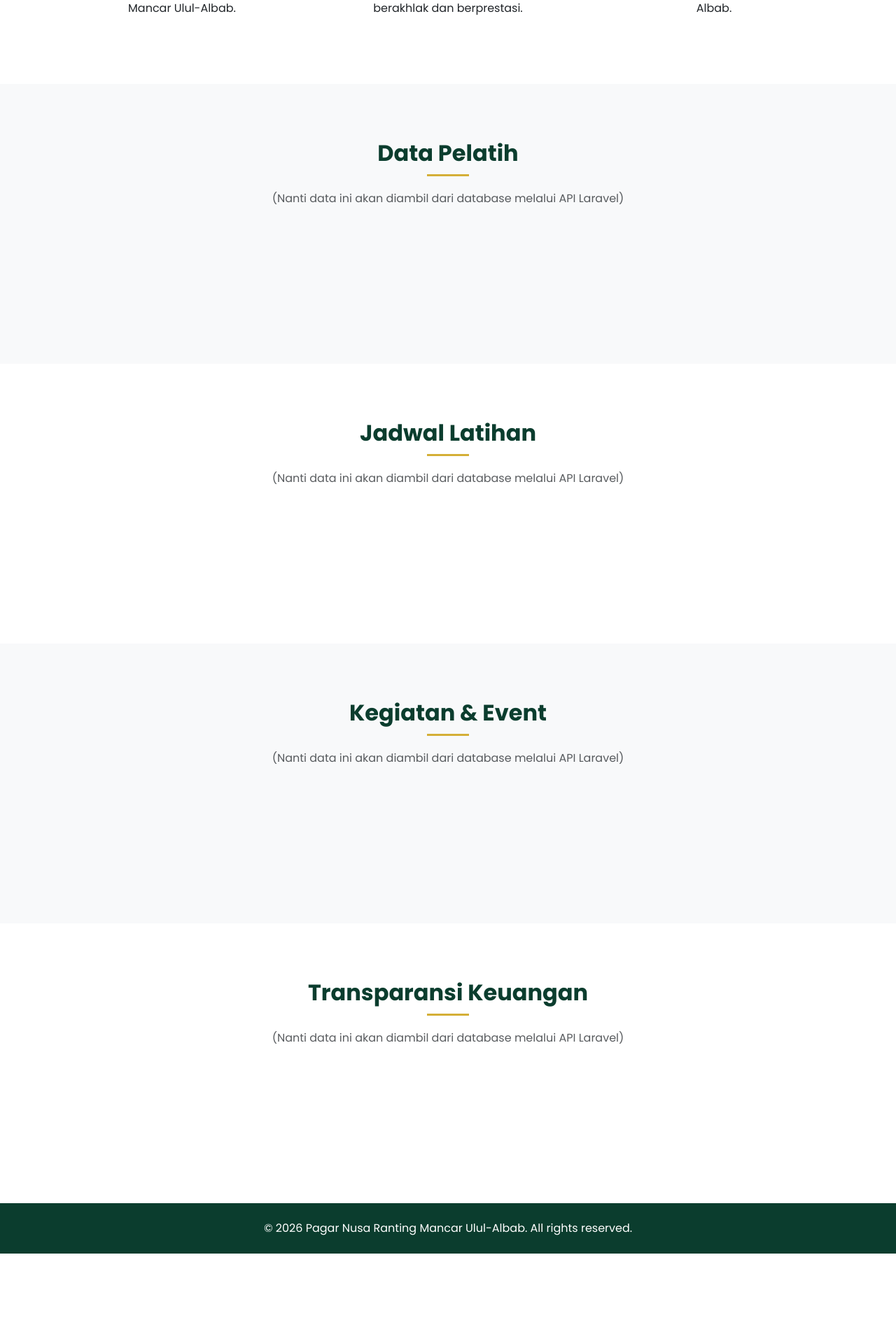
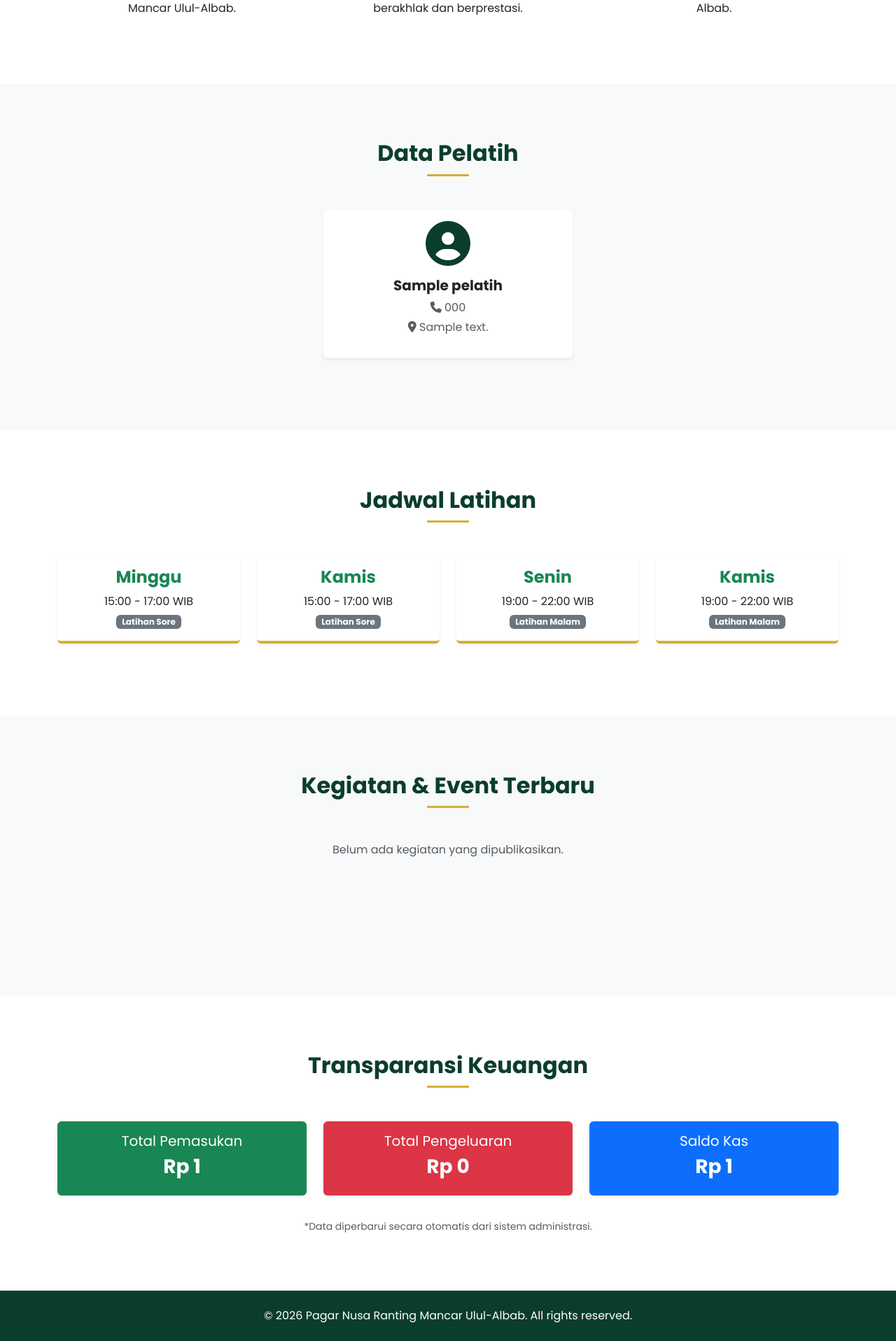
Before and after one commit to SeanDedsec/pagarnusa-ululalbab, a Laravel app: page / in a window 1280 px wide. Shown: the part 1104-3021 px from the top of the page at 70% size. Before the commit the page ends 2896 px from the top, so only its background shows below. Run offline with Laravel 12, Linux system fonts and the light colour scheme; data comes from the database, SQL or seed files in the repository; tables that the repository leaves empty hold one stand-in row (values such as "Sample post"); some libraries are stand-ins or nearby versions.

Commit message:
Fitur: Integrasi Halaman Publik dengan Database

```diff
--- /dev/null
+++ b/app/Http/Controllers/Site/HomeController.php
@@ -0,0 +1,30 @@
+<?php
+
+namespace App\Http\Controllers\Site;
+
+use App\Http\Controllers\Controller;
+use Illuminate\Http\Request;
+use App\Models\Pelatih;
+use App\Models\JadwalLatihan;
+use App\Models\Kegiatan;
+use App\Models\Keuangan;
+
+class HomeController extends Controller
+{
+    public function index()
+    {
+        // Ambil data dari database
+        $pelatih = Pelatih::all();
+        $jadwal = JadwalLatihan::all();
+
+        // Hanya tampilkan kegiatan yang sudah dipublikasi
+        $kegiatan = Kegiatan::where('status_publikasi', 'publikasi')->orderBy('tanggal', 'desc')->take(3)->get();
+
+        // Hitung total transparansi keuangan
+        $totalMasuk = Keuangan::where('jenis_transaksi', 'masuk')->sum('nominal');
+        $totalKeluar = Keuangan::where('jenis_transaksi', 'keluar')->sum('nominal');
+        $saldo = $totalMasuk - $totalKeluar;
+
+        return view('site.home', compact('pelatih', 'jadwal', 'kegiatan', 'totalMasuk', 'totalKeluar', 'saldo'));
+    }
+}
--- /dev/null
+++ b/app/Models/Kegiatan.php
@@ -0,0 +1,14 @@
+<?php
+
+namespace App\Models;
+
+use Illuminate\Database\Eloquent\Model;
+use Illuminate\Database\Eloquent\Factories\HasFactory;
+
+
+class Kegiatan extends Model
+{
+    use HasFactory;
+    protected $table = 'kegiatan';
+    protected $fillable = ['judul', 'deskripsi', 'tanggal', 'lokasi', 'status_publikasi'];
+}
--- a/resources/views/site/home.blade.php
+++ b/resources/views/site/home.blade.php
@@ -173,28 +173,101 @@
     <section id="pelatih" class="bg-light-custom">
         <div class="container">
             <h2 class="section-title">Data Pelatih</h2>
-            <p class="text-center text-muted">(Nanti data ini akan diambil dari database melalui API Laravel)</p>
+            <div class="row mt-5 justify-content-center">
+                @forelse($pelatih as $p)
+                <div class="col-md-4 mb-4">
+                    <div class="card border-0 shadow-sm text-center h-100">
+                        <div class="card-body">
+                            <i class="fas fa-user-circle fa-4x mb-3" style="color: var(--hijau-tua);"></i>
+                            <h5 class="fw-bold">{{ $p->nama_pelatih }}</h5>
+                            <p class="text-muted mb-1"><i class="fas fa-phone"></i> {{ $p->no_hp }}</p>
+                            <p class="text-muted"><i class="fas fa-map-marker-alt"></i> {{ $p->alamat }}</p>
+                        </div>
+                    </div>
+                </div>
+                @empty
+                <div class="col-12 text-center text-muted">Belum ada data pelatih.</div>
+                @endforelse
+            </div>
         </div>
     </section>
 
     <section id="jadwal">
         <div class="container">
             <h2 class="section-title">Jadwal Latihan</h2>
-            <p class="text-center text-muted">(Nanti data ini akan diambil dari database melalui API Laravel)</p>
+            <div class="row mt-5 justify-content-center">
+                @forelse($jadwal as $j)
+                <div class="col-md-3 mb-4">
+                    <div class="card border-0 shadow-sm text-center h-100" style="border-bottom: 4px solid var(--emas) !important;">
+                        <div class="card-body">
+                            <h4 class="fw-bold text-success">{{ $j->hari }}</h4>
+                            <p class="mb-1">{{ \Carbon\Carbon::parse($j->jam_mulai)->format('H:i') }} - {{ \Carbon\Carbon::parse($j->jam_selesai)->format('H:i') }} WIB</p>
+                            <span class="badge bg-secondary">{{ $j->keterangan }}</span>
+                        </div>
+                    </div>
+                </div>
+                @empty
+                <div class="col-12 text-center text-muted">Belum ada jadwal latihan.</div>
+                @endforelse
+            </div>
         </div>
     </section>
 
+
     <section id="kegiatan" class="bg-light-custom">
         <div class="container">
-            <h2 class="section-title">Kegiatan & Event</h2>
-            <p class="text-center text-muted">(Nanti data ini akan diambil dari database melalui API Laravel)</p>
+            <h2 class="section-title">Kegiatan & Event Terbaru</h2>
+            <div class="row mt-5">
+                @forelse($kegiatan as $k)
+                <div class="col-md-4 mb-4">
+                    <div class="card border-0 shadow-sm h-100">
+                        <div class="card-body">
+                            <small class="text-muted">{{ \Carbon\Carbon::parse($k->tanggal)->format('d M Y') }}</small>
+                            <h5 class="fw-bold mt-2">{{ $k->judul }}</h5>
+                            <p class="text-muted"><i class="fas fa-map-marker-alt"></i> {{ $k->lokasi }}</p>
+                            <p>{{ Str::limit($k->deskripsi, 100) }}</p>
+                        </div>
+                    </div>
+                </div>
+                @empty
+                <div class="col-12 text-center text-muted">Belum ada kegiatan yang dipublikasikan.</div>
+                @endforelse
+            </div>
         </div>
     </section>
 
     <section id="transparansi">
         <div class="container">
             <h2 class="section-title">Transparansi Keuangan</h2>
-            <p class="text-center text-muted">(Nanti data ini akan diambil dari database melalui API Laravel)</p>
+            <div class="row mt-5 justify-content-center">
+                <div class="col-md-4 mb-3">
+                    <div class="card border-0 shadow-sm text-center bg-success text-white">
+                        <div class="card-body">
+                            <h5>Total Pemasukan</h5>
+                            <h3 class="fw-bold">Rp {{ number_format($totalMasuk, 0, ',', '.') }}</h3>
+                        </div>
+                    </div>
+                </div>
+                <div class="col-md-4 mb-3">
+                    <div class="card border-0 shadow-sm text-center bg-danger text-white">
+                        <div class="card-body">
+                            <h5>Total Pengeluaran</h5>
+                            <h3 class="fw-bold">Rp {{ number_format($totalKeluar, 0, ',', '.') }}</h3>
+                        </div>
+                    </div>
+                </div>
+                <div class="col-md-4 mb-3">
+                    <div class="card border-0 shadow-sm text-center bg-primary text-white">
+                        <div class="card-body">
+                            <h5>Saldo Kas</h5>
+                            <h3 class="fw-bold">Rp {{ number_format($saldo, 0, ',', '.') }}</h3>
+                        </div>
+                    </div>
+                </div>
+            </div>
+            <div class="text-center mt-3">
+                <small class="text-muted">*Data diperbarui secara otomatis dari sistem administrasi.</small>
+            </div>
         </div>
     </section>
 
--- a/routes/web.php
+++ b/routes/web.php
@@ -8,11 +8,10 @@ use App\Http\Controllers\Admin\AttendanceController;
 use App\Http\Controllers\Admin\TransactionController;
 use App\Http\Controllers\Admin\DashboardController;
 use App\Http\Controllers\Admin\CoachController;
+use App\Http\Controllers\Site\HomeController;
 
 /*halaman public*/
-Route::get('/', function () {
-    return view('site.home');
-});
+Route::get('/', [HomeController::class, 'index']);
 
 Route::get('/pendaftaran', function () {
     return view('site.registration');
```
